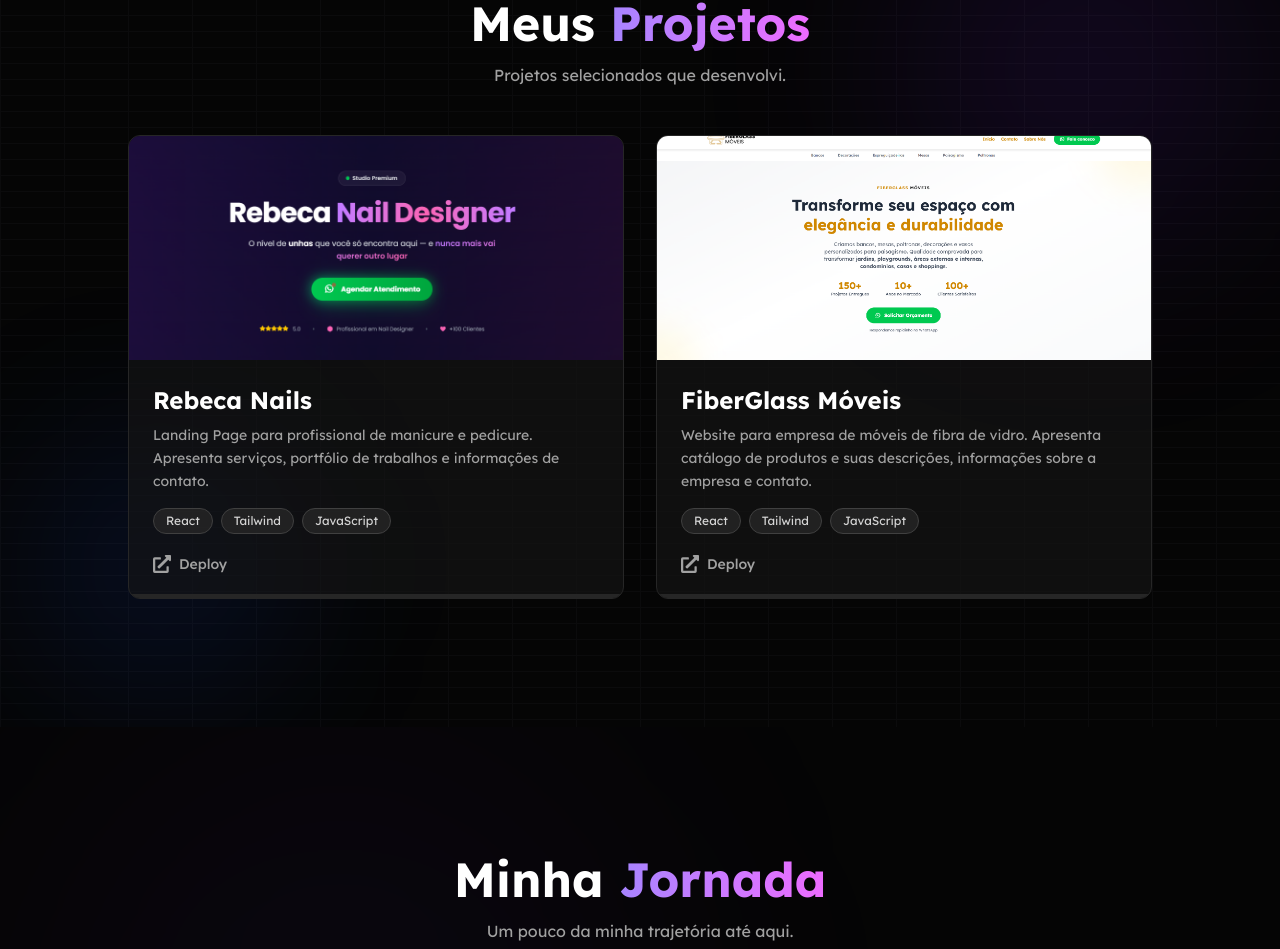
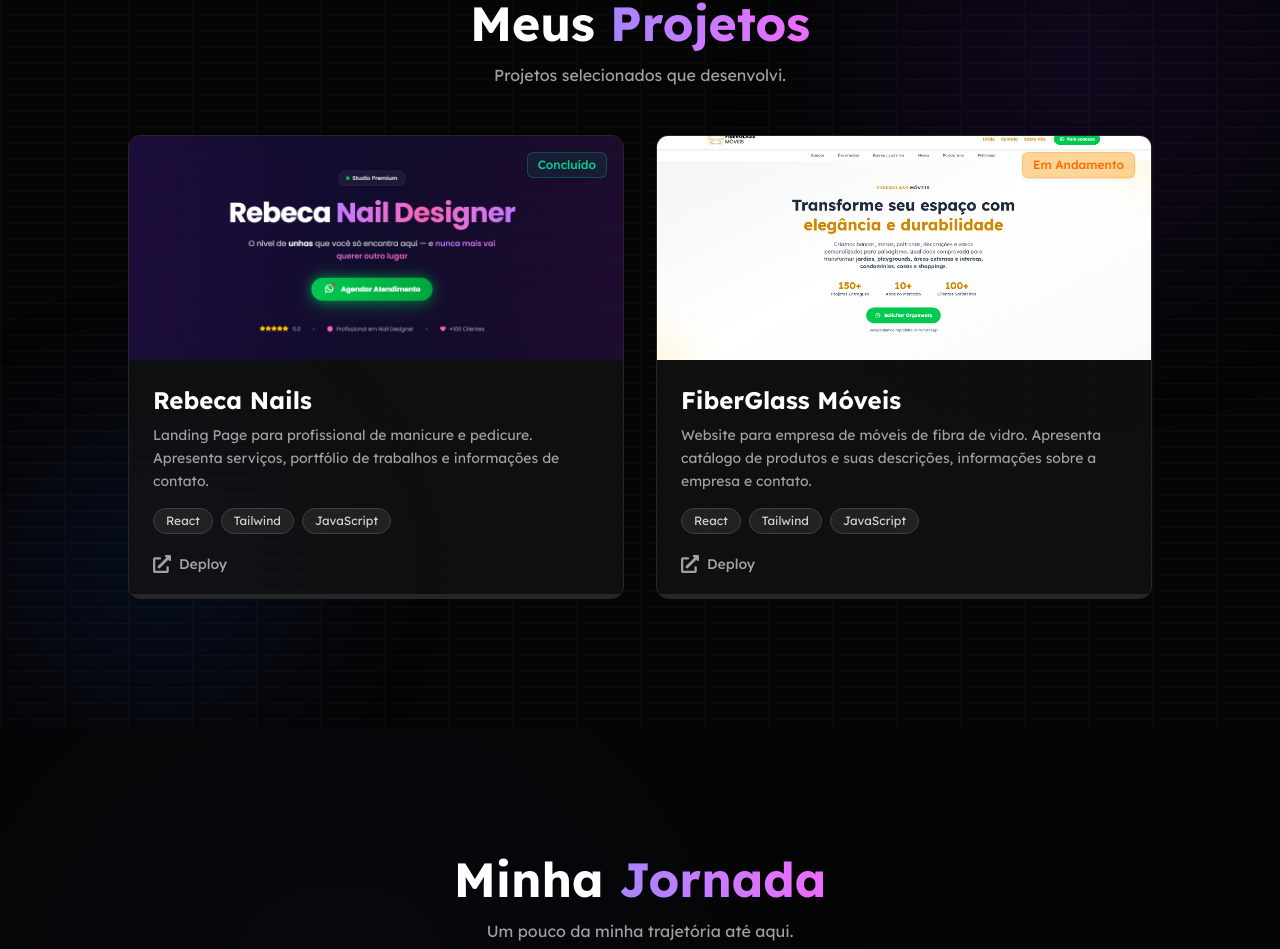
Before and after one commit to MatheusOtho/Portf-lioV2, a React (Vite) app: page / in a window 1280 px wide. Shown: the part 1613-2562 px from the top of the page. Built offline with nearby package versions, Linux system fonts and the light colour scheme.

Commit message:
add botoes andamento. concluido e manutenção

```diff
--- a/src/components/projetos.jsx
+++ b/src/components/projetos.jsx
@@ -11,6 +11,7 @@ const projects = [
   //   image: OthoBanner,
   //   languages: ["React", "Tailwind", "JavaScript"],
   //   linkDeploy: "https://othoesculturas.vercel.app/",
+  //   status: "concluido",
   // },
   {
     title: "Rebeca Nails",
@@ -18,6 +19,7 @@ const projects = [
     image: RebecaBanner,
     languages: ["React", "Tailwind", "JavaScript"],
     linkDeploy: "https://rebecanails.vercel.app/",
+    status: "concluido", // <-- Novo campo adicionado
   },
   {
     title: "FiberGlass Móveis",
@@ -25,6 +27,7 @@ const projects = [
     image: FiberBanner,
     languages: ["React", "Tailwind", "JavaScript"],
     linkDeploy: "https://fiberglass-moveis.vercel.app/",
+    status: "em_andamento", // <-- Opções: 'concluido', 'em_andamento', 'manutencao'
   },
 ];
 
@@ -79,6 +82,32 @@ function Projects() {
 
 // Componente Card Separado
 const ProjectCard = ({ project }) => {
+
+  // Função para definir o estilo do Badge com base no status do projeto
+  const getStatusBadge = (status) => {
+    switch (status) {
+      case "concluido":
+        return {
+          text: "Concluído",
+          className: "bg-emerald-500/10 text-emerald-400 border-emerald-500/30",
+        };
+      case "em_andamento":
+        return {
+          text: "Em Andamento",
+          className: "bg-amber-500/40 text-orange-500 border-amber-500/30",
+        };
+      case "manutencao":
+        return {
+          text: "Manutenção",
+          className: "bg-sky-500/10 text-sky-400 border-sky-500/30",
+        };
+      default:
+        return null;
+    }
+  };
+
+  const badge = getStatusBadge(project.status);
+
   return (
     <div className="group relative bg-neutral-900/60 border border-neutral-800 rounded-xl overflow-hidden hover:border-violet-500/50 transition-all duration-500 hover:-translate-y-2">
 
@@ -92,6 +121,13 @@ const ProjectCard = ({ project }) => {
         {/* Overlay e brilho */}
         <div className="absolute inset-0 bg-gradient-to-t from-neutral-900 via-transparent to-violet-500/20 opacity-0 group-hover:opacity-100 transition-opacity duration-500"></div>
         <div className="absolute inset-0 bg-violet-600/10 opacity-0 group-hover:opacity-100 transition-opacity duration-300"></div>
+
+        {/* Badge de Status posicionado sobre a imagem */}
+        {badge && (
+          <span className={`absolute top-4 right-4 z-10 text-xs font-medium px-2.5 py-1 rounded-md border backdrop-blur-sm shadow-sm ${badge.className}`}>
+            {badge.text}
+          </span>
+        )}
       </div>
 
       {/* Conteúdo do Card */}
@@ -120,15 +156,6 @@ const ProjectCard = ({ project }) => {
 
         {/* Links */}
         <div className="flex gap-5">
-          {/* <a
-            href={project.linkGithub}
-            target="_blank"
-            rel="noopener noreferrer"
-            className="flex items-center gap-2 text-neutral-400 hover:text-white transition-colors group/link"
-          >
-            <FaGithub className="text-lg transition-transform group-hover/link:scale-110" />
-            <span className="text-sm font-medium">Código</span>
-          </a> */}
           <a
             href={project.linkDeploy}
             target="_blank"
```
Also changed, not shown: 1 other file (tests, documents, lock files or other folders).
